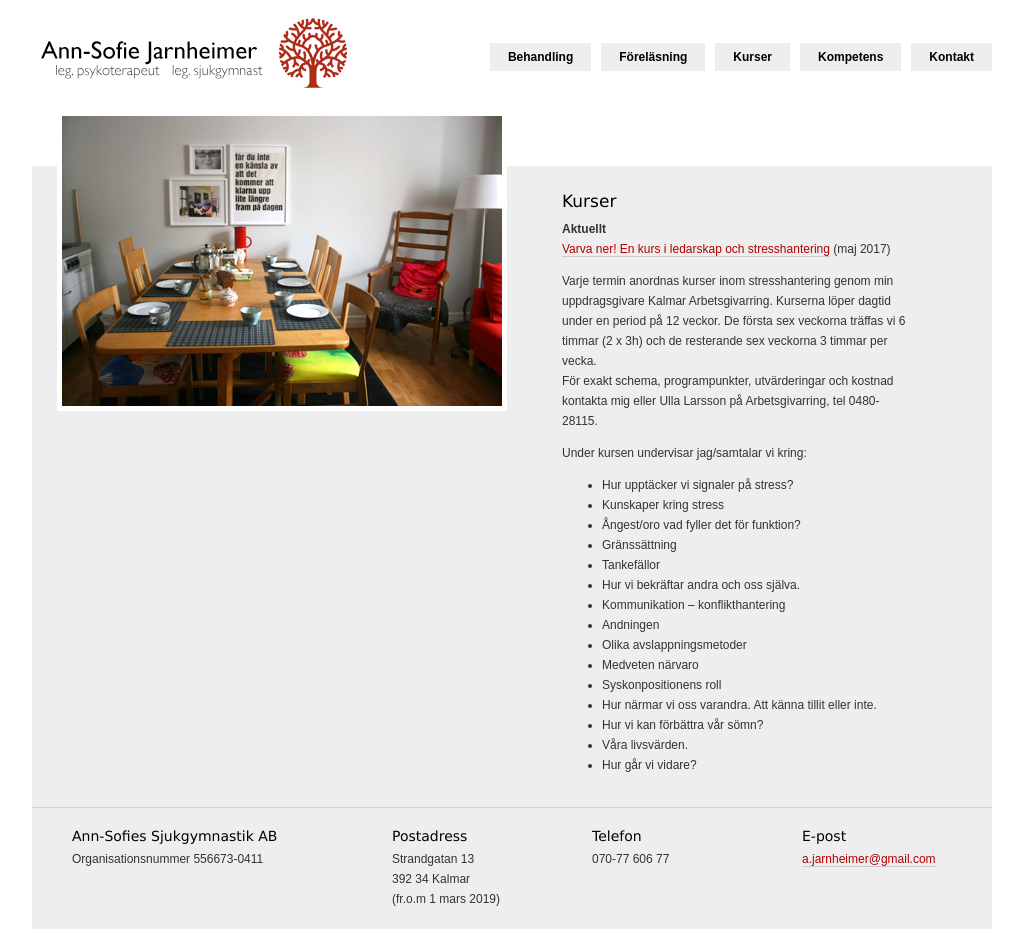
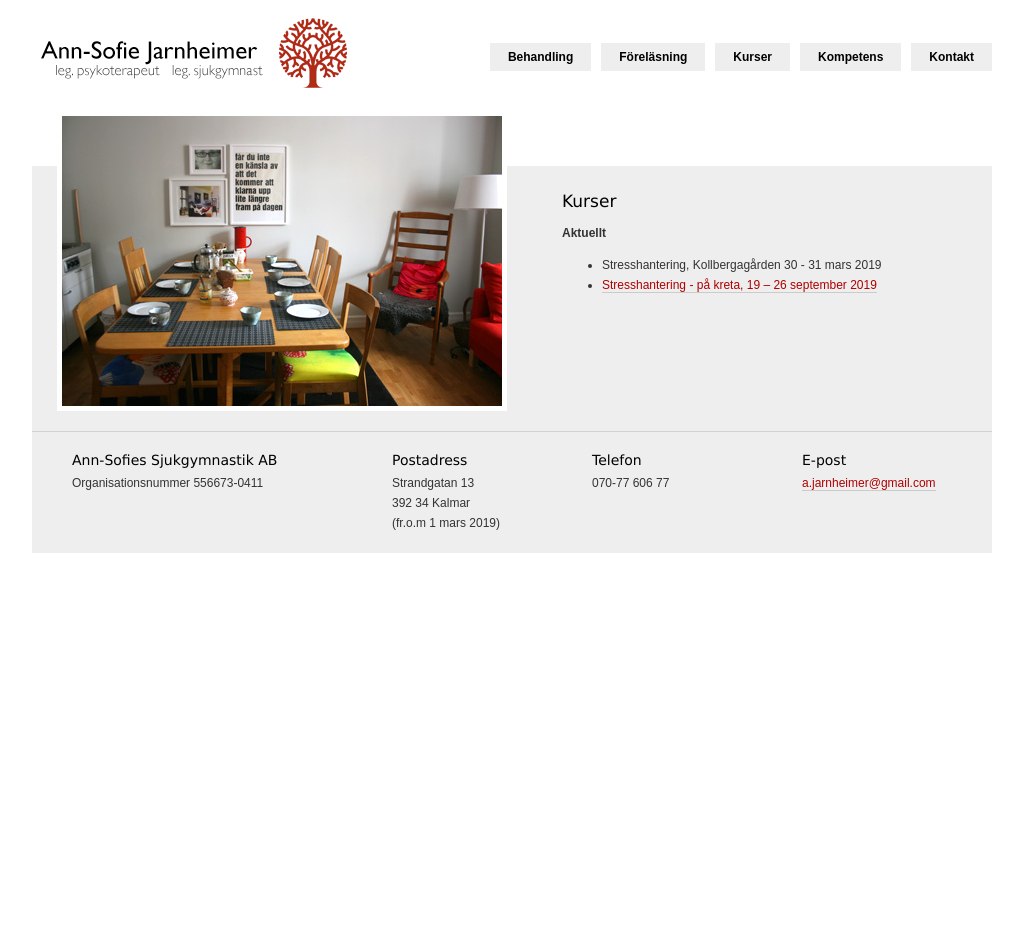
Before and after one commit to jarnheimer/ajarnheimer, a PHP site: page /kurser.php in a window 1280 px wide. Shown: the whole page, without its empty margins (128-1151 px from the left). After the commit the page ends 553 px from the top, so only its background shows below. Run offline with PHP 8.4, Linux system fonts and the light colour scheme.

Commit message:
New courses

```diff
--- a/kurser.php
+++ b/kurser.php
@@ -11,34 +11,17 @@ $titel = "Ann-Sofie Jarnheimer - Kurser";
         <div class="columnRight">
             <div class="head">Kurser</div>
             <div class="text">
-                <b>Aktuellt</b><br>
-                <a href="http://www.lendasoasen.se/kurser/varva-ner-om-ledarskap-och-stresshantering/">Varva ner! En kurs i ledarskap och stresshantering</a> (maj 2017)
 
 
-                <p>Varje termin anordnas kurser inom stresshantering genom min uppdragsgivare Kalmar Arbetsgivarring.
-                    Kurserna l&ouml;per dagtid under en period p&aring; 12 veckor. De f&ouml;rsta sex veckorna tr&auml;ffas
-                    vi 6 timmar (2 x 3h) och de resterande sex veckorna 3 timmar per vecka. <br>
-                    F&ouml;r exakt schema, programpunkter, utv&auml;rderingar och kostnad kontakta mig eller Ulla
-                    Larsson p&aring; Arbetsgivarring, tel 0480-28115. </p>
+                <p><b>Aktuellt</b></p>
+                <ul>
+                    <li>Stresshantering, Kollbergagården 30 - 31 mars 2019</li>
+                    <li><a href="http://www.lendasoasen.se/kurser/stresshantering-pa-kreta/">Stresshantering - på kreta,
+                            19 – 26 september 2019</a></li>
+                </ul>
 
-                <p>Under kursen undervisar jag/samtalar vi kring:<br>
-                <ul>
-                    <li>Hur uppt&auml;cker vi signaler p&aring; stress?</li>
-                    <li>Kunskaper kring stress</li>
-                    <li>&Aring;ngest/oro vad fyller det f&ouml;r funktion?</li>
-                    <li>Gr&auml;nss&auml;ttning</li>
-                    <li>Tankef&auml;llor</li>
-                    <li>Hur vi bekr&auml;ftar andra och oss sj&auml;lva.</li>
-                    <li>Kommunikation &ndash; konflikthantering</li>
-                    <li>Andningen</li>
-                    <li>Olika avslappningsmetoder</li>
-                    <li>Medveten n&auml;rvaro</li>
-                    <li>Syskonpositionens roll</li>
-                    <li>Hur n&auml;rmar vi oss varandra. Att k&auml;nna tillit eller inte.</li>
-                    <li>Hur vi kan f&ouml;rb&auml;ttra v&aring;r s&ouml;mn?</li>
-                    <li>V&aring;ra livsv&auml;rden.</li>
-                    <li>Hur g&aring;r vi vidare?</li>
-                </ul>
+
+
             </div>
         </div>
 
```
Also changed, not shown: index.php (+12 -7 lines).
